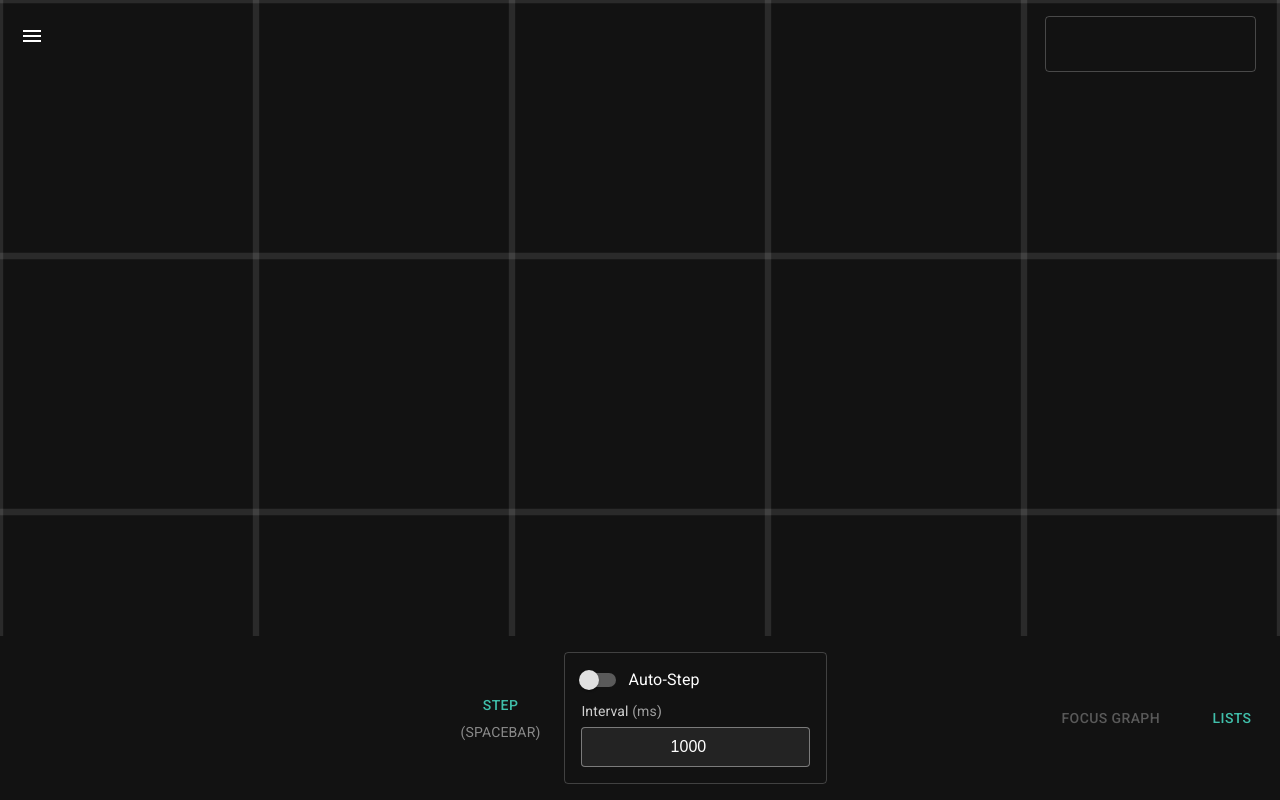
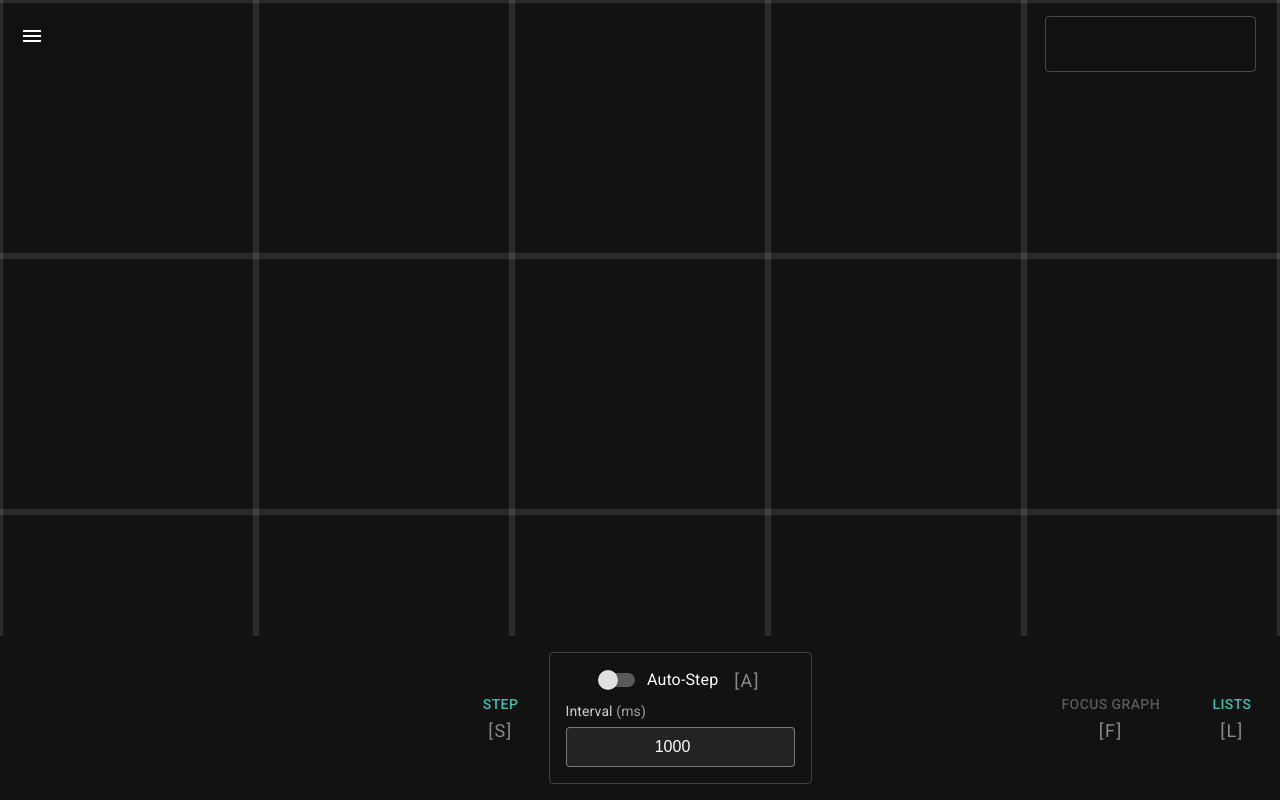
Before and after one commit to Ntropish/excite-graph, a React (Vite) app: page /graph/1 in a window 1280 px wide. Built offline with nearby package versions, Linux system fonts and the light colour scheme.

Commit message:
Add hotkeys

```diff
--- a/src/components/GraphToolbar.tsx
+++ b/src/components/GraphToolbar.tsx
@@ -1,4 +1,4 @@
-import React, { useState, useEffect } from "react";
+import React, { useState, useEffect, useCallback } from "react";
 import {
   Stack,
   Button,
@@ -64,34 +64,40 @@ const GraphToolbar = () => {
   }, [autoStep, stepInterval, pop]);
 
   useEffect(() => {
-    // Space to step
-    const handleKeyPress = (event: KeyboardEvent) => {
-      if (event.code === "Space") {
-        pop();
+    if (autoStep && !searchParams.get("autoStep") === true) {
+      setSearchParams((old) => {
+        const newParams = new URLSearchParams(old);
+        newParams.set("autoStep", "true");
+        return newParams;
+      });
+    } else if (!autoStep && searchParams.get("autoStep") === "true") {
+      setSearchParams((old) => {
+        const newParams = new URLSearchParams(old);
+        newParams.delete("autoStep");
+        return newParams;
+      });
     }
-    };
-
-    window.addEventListener("keypress", handleKeyPress);
-
-    return () => {
-      window.removeEventListener("keypress", handleKeyPress);
-    };
-  }, [pop]);
+  }, [autoStep, searchParams, setSearchParams]);
 
   const handleAutoStepChange = (event: React.ChangeEvent<HTMLInputElement>) => {
     setAutoStep(event.target.checked);
-    setSearchParams((old) => {
-      const newParams = new URLSearchParams(old);
 
-      if (event.target.checked) {
-        newParams.set("autoStep", "true");
-      } else {
-        newParams.delete("autoStep");
-      }
+    // setSearchParams((old) => {
+    //   const newParams = new URLSearchParams(old);
 
-      return newParams;
-    });
+    //   if (event.target.checked) {
+    //     newParams.set("autoStep", "true");
+    //   } else {
+    //     newParams.delete("autoStep");
+    //   }
+
+    //   return newParams;
+    // });
   };
+
+  const toggleAutoStep = useCallback(() => {
+    setAutoStep(!autoStep);
+  }, [autoStep]);
 
   const handleStepIntervalChange = (
     event: React.ChangeEvent<HTMLInputElement>
@@ -123,26 +129,50 @@ const GraphToolbar = () => {
   //   });
   // };
 
-  const handleOpenTabs = () => {
+  // const handleOpenTabs = () => {
+  //   setSearchParams((old) => {
+  //     const newParams = new URLSearchParams(old);
+  //     newParams.set("tab", "nodes");
+  //     return newParams;
+  //   });
+  // };
+
+  const handleOpenTabs = useCallback(() => {
     setSearchParams((old) => {
       const newParams = new URLSearchParams(old);
       newParams.set("tab", "nodes");
       return newParams;
     });
-  };
+  }, [setSearchParams]);
 
-  const handleCloseTabs = () => {
-    setSearchParams(
-      (old) => {
+  // const handleCloseTabs = () => {
+  //   setSearchParams(
+  //     (old) => {
+  //       const newParams = new URLSearchParams(old);
+  //       newParams.delete("tab");
+  //       return newParams;
+  //     },
+  //     { replace: true }
+  //   );
+  // };
+
+  const handleCloseTabs = useCallback(() => {
+    setSearchParams((old) => {
       const newParams = new URLSearchParams(old);
       newParams.delete("tab");
       return newParams;
-      },
-      { replace: true }
-    );
-  };
+    });
+  }, [setSearchParams]);
 
-  const handleFocusGraph = () => {
+  const handleToggleTabs = useCallback(() => {
+    if (searchParams.get("tab")) {
+      handleCloseTabs();
+    } else {
+      handleOpenTabs();
+    }
+  }, [handleCloseTabs, handleOpenTabs, searchParams]);
+
+  const handleFocusGraph = useCallback(() => {
     if (!activeGraph) return;
 
     const nodeList = activeGraph?.nodes;
@@ -188,7 +218,35 @@ const GraphToolbar = () => {
     }
 
     useViewBoxStore.getState().setViewBox(newViewBoxRect);
+  }, [activeGraph]);
+
+  useEffect(() => {
+    // Space to step
+    const handleKeyPress = (event: KeyboardEvent) => {
+      if (event.code === "KeyS") {
+        pop();
+      }
+      if (event.code === "KeyF") {
+        handleFocusGraph();
+      }
+      if (event.code === "KeyL") {
+        handleToggleTabs();
+      }
+      if (event.code === "KeyA") {
+        toggleAutoStep();
+      }
+
+      // if (event.code === "KeyC") {
+      //   handleCleanEdges();
+      // }
     };
+
+    window.addEventListener("keypress", handleKeyPress);
+
+    return () => {
+      window.removeEventListener("keypress", handleKeyPress);
+    };
+  }, [handleFocusGraph, handleToggleTabs, pop, toggleAutoStep]);
 
   // const handleFrameContent = () => {
 
@@ -217,12 +275,6 @@ const GraphToolbar = () => {
           outline: "1px solid hsla(0, 0%, 100%, 0.6)",
         },
       }}
-      onKeyDown={(e) => {
-        e.preventDefault();
-        if (e.code === "Space") {
-          pop();
-        }
-      }}
     >
       <Box sx={{ flex: "1 1 0" }}></Box>
       <Button onClick={() => pop()}>
@@ -232,12 +284,12 @@ const GraphToolbar = () => {
             sx={{
               display: "inline",
               color: "hsla(0, 0%, 100%, 0.5)",
-              fontSize: 14,
-              mt: 0.5,
+              fontSize: 18,
+              letterSpacing: 1.5,
             }}
           >
             {" "}
-            (Spacebar)
+            [S]
           </Typography>
         </Stack>
       </Button>
@@ -264,12 +316,24 @@ const GraphToolbar = () => {
           borderRadius: "0.25rem",
         }}
       >
+        <Stack direction="row" alignItems="center" justifyContent="center">
           <FormControlLabel
             control={
               <Switch checked={autoStep} onChange={handleAutoStepChange} />
             }
             label="Auto-Step"
           />
+          <Typography
+            sx={{
+              display: "inline",
+              color: "hsla(0, 0%, 100%, 0.5)",
+              fontSize: 18,
+              letterSpacing: 1.5,
+            }}
+          >
+            [A]
+          </Typography>
+        </Stack>
         <Box>
           <Typography
             sx={{
@@ -307,16 +371,55 @@ const GraphToolbar = () => {
           sx={{ m: 2 }}
           disabled={!activeGraph}
         >
-          Focus Graph
+          <Stack>
+            <Box>Focus Graph</Box>
+
+            <Typography
+              sx={{
+                display: "inline",
+                color: "hsla(0, 0%, 100%, 0.5)",
+                fontSize: 18,
+                letterSpacing: 1.5,
+              }}
+            >
+              [F]
+            </Typography>
+          </Stack>
         </Button>
         {!searchParams.get("tab") && (
           <Button onClick={handleOpenTabs} variant="text" sx={{ m: 2 }}>
-            Lists
+            <Stack>
+              <Box>Lists</Box>
+
+              <Typography
+                sx={{
+                  display: "inline",
+                  color: "hsla(0, 0%, 100%, 0.5)",
+                  fontSize: 18,
+                  letterSpacing: 1.5,
+                }}
+              >
+                [L]
+              </Typography>
+            </Stack>
           </Button>
         )}
         {searchParams.get("tab") && (
           <Button onClick={handleCloseTabs} variant="text" sx={{ m: 2 }}>
-            Close Lists
+            <Stack>
+              <Box>Close Lists</Box>
+
+              <Typography
+                sx={{
+                  display: "inline",
+                  color: "hsla(0, 0%, 100%, 0.5)",
+                  fontSize: 18,
+                  letterSpacing: 1.5,
+                }}
+              >
+                [L]
+              </Typography>
+            </Stack>
           </Button>
         )}
       </Box>
```
Lines whose indentation alone changed are shown as unchanged.
